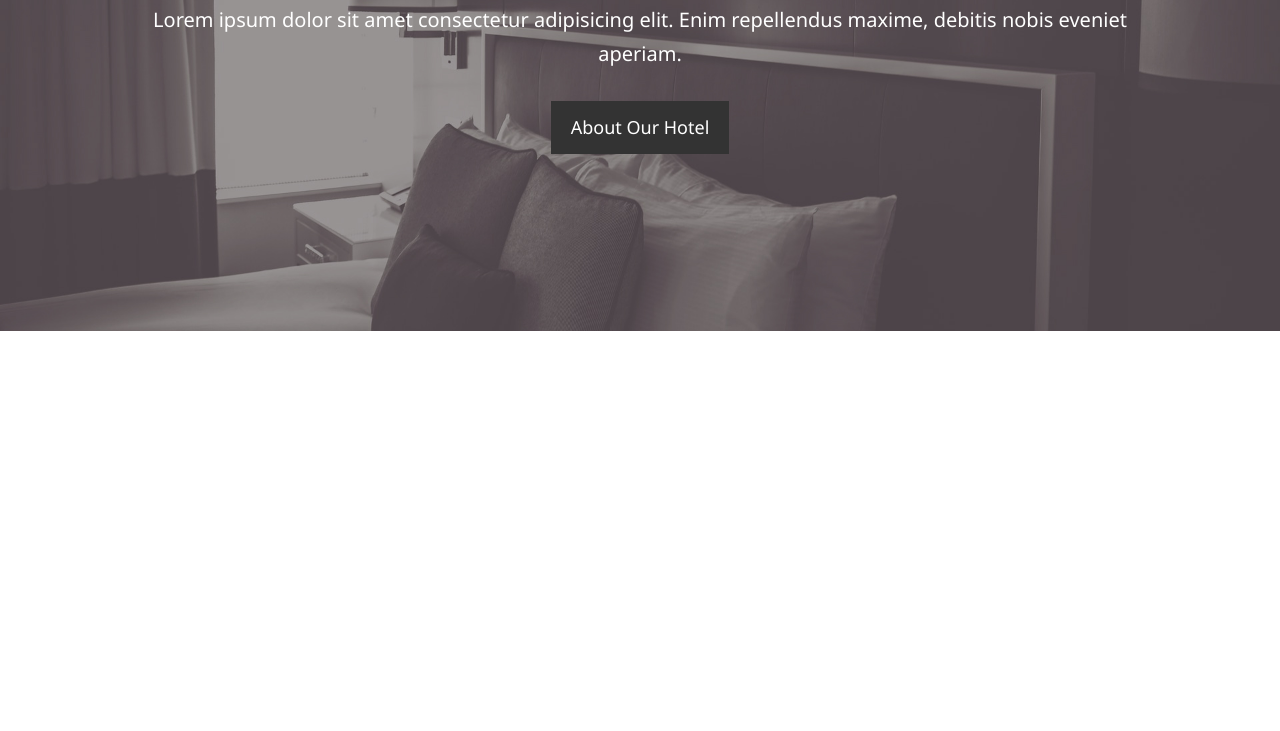
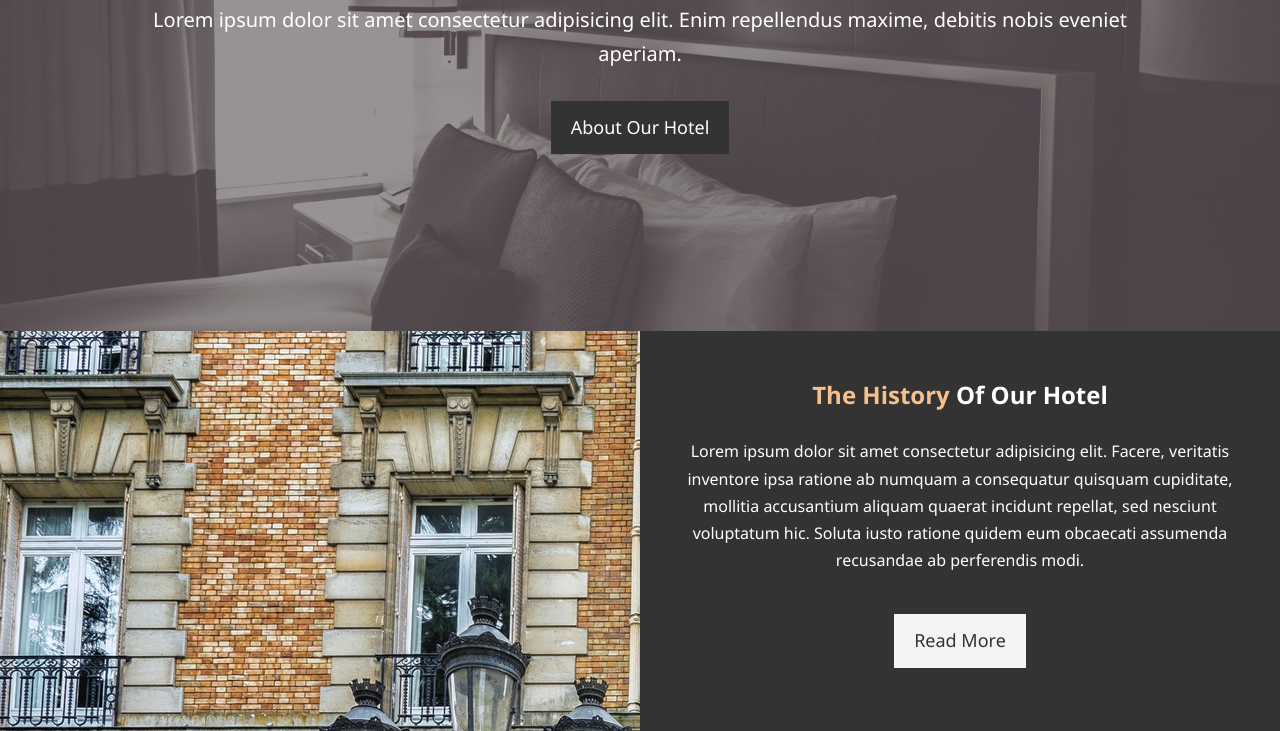
Before and after one commit to KidFrom90/Hotel-Website, a plain HTML site: page index.html in a window 1280 px wide. Shown: the part 336-1067 px from the top of the page. Before the commit the page ends 800 px from the top, so only its background shows below. Drawn offline with Linux system fonts and the light colour scheme.

Commit message:
added Section

```diff
--- a/css/style.css
+++ b/css/style.css
@@ -44,6 +44,22 @@ p {
 .btn:hover {
   background-color: #f7c08a;
   color: #333;
+}
+.btn-light {
+  background: #f4f4f4;
+  color: #333;
+}
+.bg-dark {
+  background: #333;
+  color: #fff;
+}
+.bg-light {
+  background: #f4f4f4;
+  color: #333;
+}
+.bg-primary {
+  background: #333;
+  color: #f7c08a;
 }
 /* Navbar */
 #navbar {
@@ -96,3 +112,25 @@ p {
   padding-bottom: 20px;
   line-height: 1.7em;
 }
+/* Home Info */
+#home-info {
+  height: 400px;
+}
+#home-info .info-img {
+  float: left;
+  width: 50%;
+  background: url('../assets/photo-1.jpg');
+  background-repeat: no-repeat;
+  min-height: 100%;
+}
+#home-info .info-content {
+  float: right;
+  width: 50%;
+  height: 100%;
+  text-align: center;
+  padding: 50px 30px;
+  overflow: hidden;
+}
+#home-info .info-content p {
+  padding-bottom: 30px;
+}
--- a/index.html
+++ b/index.html
@@ -29,5 +29,14 @@
       </div>
     </div>
   </header>
+  <section id="home-info" class="bg-dark">
+    <div class="info-img"></div>
+    <div class="info-content">
+      <h2><span class="text-primary">The History</span> Of Our Hotel</h2>
+      <p>Lorem ipsum dolor sit amet consectetur adipisicing elit. Facere, veritatis inventore ipsa ratione ab numquam a consequatur quisquam cupiditate, mollitia accusantium aliquam quaerat incidunt repellat, sed nesciunt voluptatum hic. Soluta iusto ratione quidem eum obcaecati assumenda recusandae ab perferendis modi.
+      </p>
+      <a href="about.html" class="btn btn-light">Read More</a>
+    </div>
+  </section>
 </body>
 </html>
```
